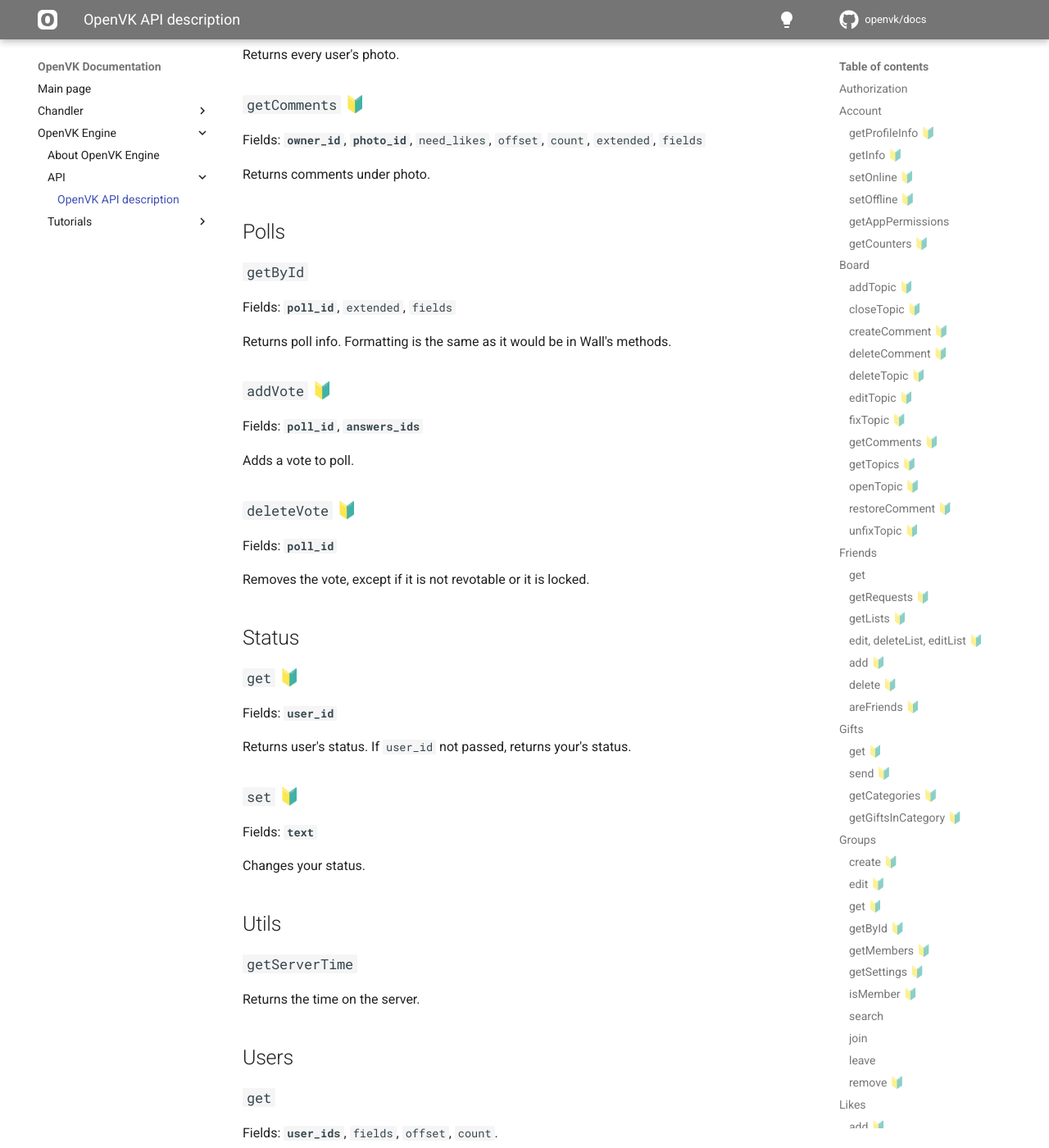
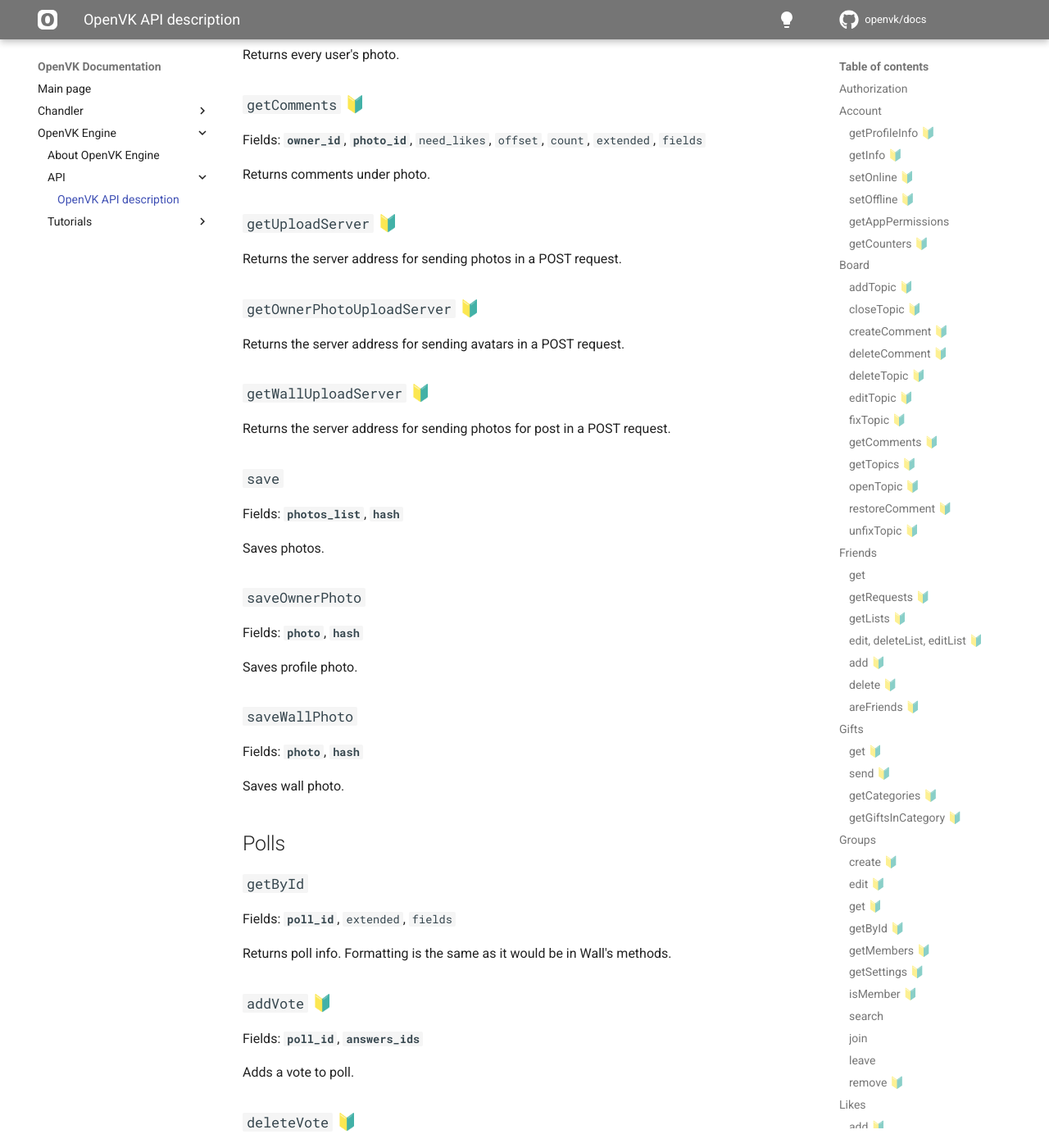
Before and after one commit to OpenVK/docs, an MkDocs documentation site: the page built from docs/openvk_engine/api/description.md, in a window 1280 px wide and 1400 px high, scrolled down 13874 px. Shown: the whole window at 82% size. Built offline with MkDocs 1.6.1 and Material for MkDocs 9.7.7, drawn with Linux system fonts in a browser that asks for light colours; comment, search, counter and statistics services are not loaded.

Commit message:
Documented Photos Upload APIs
Resolves #7
Photos.getUploadServer, Photos.getOwnerPhotoUploadServer,
Photos.getWallUploadServer, Photos.save, Photos.saveOwnerPhoto, Photos.saveWallPhoto,

```diff
--- a/docs/openvk_engine/api/description.md
+++ b/docs/openvk_engine/api/description.md
@@ -571,6 +571,36 @@
 
 Returns comments under photo.
 
+### `getUploadServer` 🔰
+
+Returns the server address for sending photos in a POST request.
+
+### `getOwnerPhotoUploadServer` 🔰
+
+Returns the server address for sending avatars in a POST request.
+
+### `getWallUploadServer` 🔰
+
+Returns the server address for sending photos for post in a POST request.
+
+### `save`
+
+Fields: **`photos_list`**, **`hash`**
+
+Saves photos.
+
+### `saveOwnerPhoto`
+
+Fields: **`photo`**, **`hash`**
+
+Saves profile photo.
+
+### `saveWallPhoto`
+
+Fields: **`photo`**, **`hash`**
+
+Saves wall photo.
+
 ## Polls
 
 ### `getById`
```
